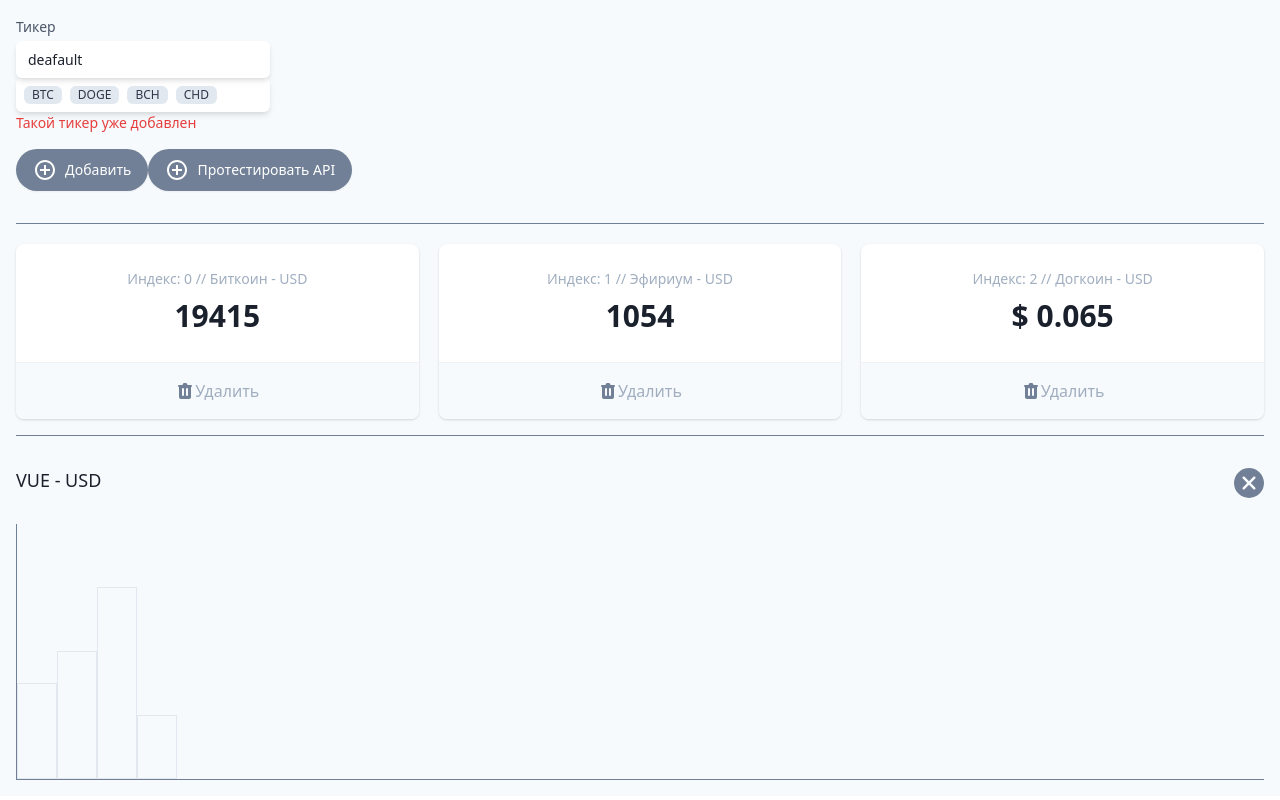
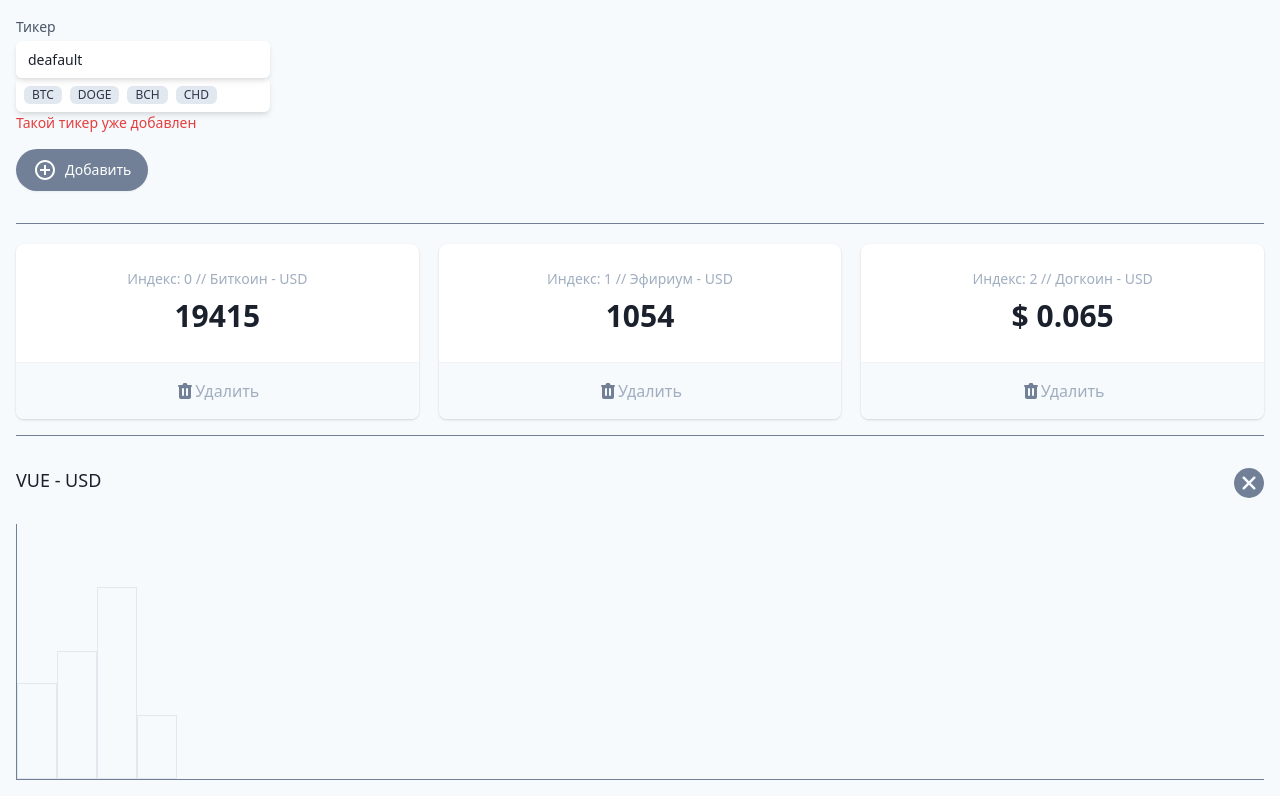
Before and after one commit to trenersambo/3_JS_VUE, a Vue app in the folder app6-crypt/: page / in a window 1280 px wide. Built offline with nearby package versions, Linux system fonts and the light colour scheme.

Commit message:
Удалил тест.кнопку на API сайта

```diff
--- a/app6-crypt/src/App.vue
+++ b/app6-crypt/src/App.vue
@@ -66,29 +66,6 @@
         </svg>
         Добавить
       </button>
-
-<!-- тестирую связь  с API сайта https://www.livecoinwatch.com/ :: start-->
-<button
-        @click="testAPI()"
-        type="button"
-        class="my-4 inline-flex items-center py-2 px-4 border border-transparent shadow-sm text-sm leading-4 font-medium rounded-full text-white bg-gray-600 hover:bg-gray-700 transition-colors duration-300 focus:outline-none focus:ring-2 focus:ring-offset-2 focus:ring-gray-500"
-      >
-        <!-- Heroicon name: solid/mail -->
-        <svg
-          class="-ml-0.5 mr-2 h-6 w-6"
-          xmlns="http://www.w3.org/2000/svg"
-          width="30"
-          height="30"
-          viewBox="0 0 24 24"
-          fill="#ffffff"
-        >
-          <path
-            d="M13 7h-2v4H7v2h4v4h2v-4h4v-2h-4V7zm-1-5C6.48 2 2 6.48 2 12s4.48 10 10 10 10-4.48 10-10S17.52 2 12 2zm0 18c-4.41 0-8-3.59-8-8s3.59-8 8-8 8 3.59 8 8-3.59 8-8 8z"
-          ></path>
-        </svg>
-        Протестировать API
-      </button><!-- тестирую связь  с API сайта https://www.livecoinwatch.com/ :: end-->
-
     </section>
 
       <hr class="w-full border-t border-gray-600 my-4" />
@@ -292,28 +269,6 @@ export default {
       this.tickers = this.tickers.filter(t => t !==tick)
     },
 
-    async testAPI(){
-
-
-const ff = await fetch(new Request("https://api.livecoinwatch.com/coins/single"), {
-  method: "POST",
-  headers: new Headers({
-    "content-type": "application/json",
-    "x-api-key": "5b08db05-a4eb-4309-b983-99f16ce33b47",
-  }),
-  body: JSON.stringify({
-    currency: "RUB",
-    code: "BNB",
-    meta: true,
-  }),
-});
-
-const dataff = await ff.json();
-console.log (dataff.rate);
-
-
-
-    }
 
     },
 
```
